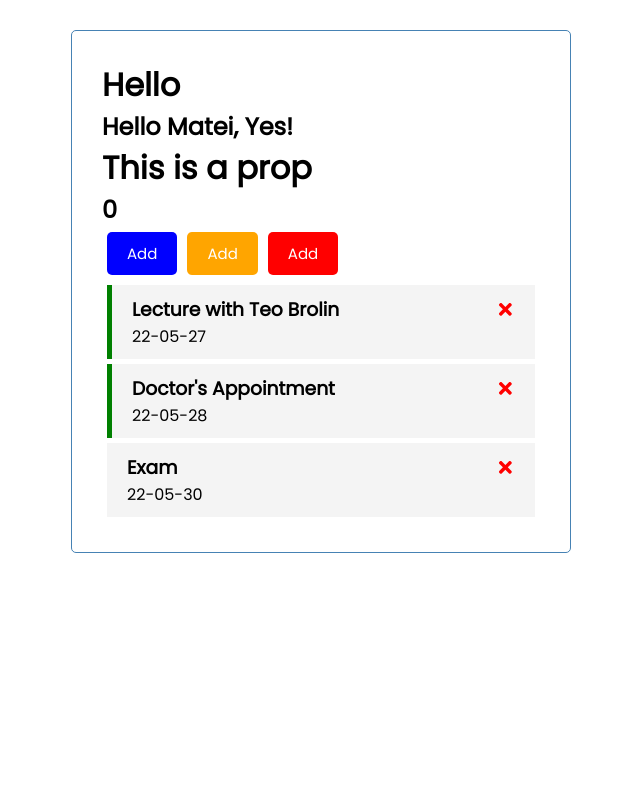
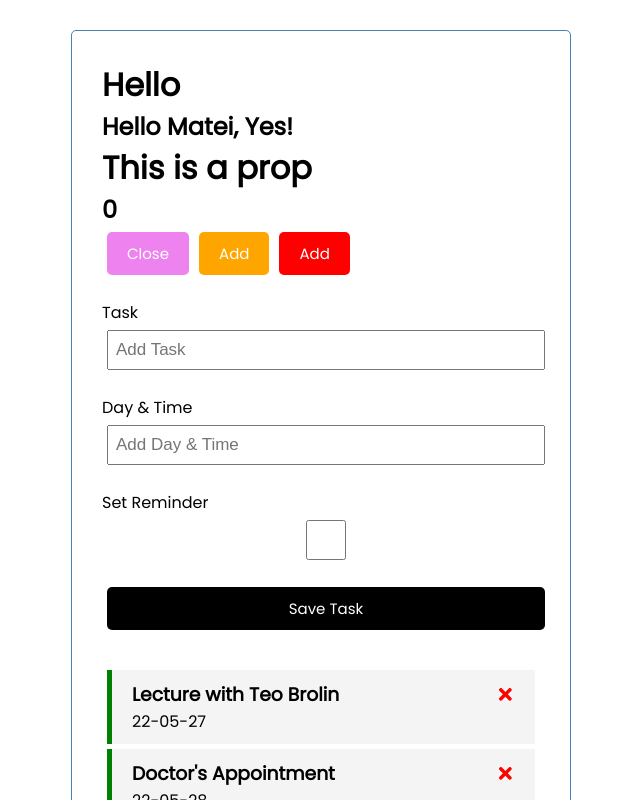
Before and after one commit to Matdrox/react-learning, a React (Create React App) app: page / in a window 1280 px wide. Shown: the top 800 px of the page, without its empty margins (319-959 px from the left). Built offline with nearby package versions, Linux system fonts and the light colour scheme.

Commit message:
Finished UI

```diff
--- a/src/App.js
+++ b/src/App.js
@@ -2,9 +2,12 @@
 import { useState } from 'react';
 import Header from './components/Header';
 import Tasks from './components/Tasks';
+import AddTask from './components/AddTask';
 
 // FUNCTION BASED
 const App = () => {
+  const [showAddTask, setShowAddTask] = useState(true);
+
   const [tasks, setTasks] = useState([
     {
       id: 1,
@@ -26,6 +29,14 @@
     },
   ]);
 
+  // ADD TASK
+  const addTask = (task) => {
+    const id = Math.floor(Math.random() * 10000) + 1;
+    alert(id);
+    const newTask = { id, ...task };
+    setTasks([...tasks, newTask]);
+  };
+
   // DELETE TASK
   const deleteTask = (id) => {
     setTasks(tasks.filter((task) => task.id !== id));
@@ -33,7 +44,11 @@
 
   // TOGGLE REMINDER
   const toggleReminder = (id) => {
-    setTasks(tasks.map((task) => (task.id === id ? {...task, reminder: !task.reminder} : task)));
+    setTasks(
+      tasks.map((task) =>
+        task.id === id ? { ...task, reminder: !task.reminder } : task
+      )
+    );
   };
 
   const name = 'Matei';
@@ -44,7 +59,12 @@
       <h2>
         Hello {name}, {x ? 'Yes' : 'No'}!
       </h2>
-      <Header title='This is a prop' />
+      <Header
+        title='This is a prop'
+        onAdd={() => setShowAddTask(!showAddTask)}
+        showAdd={showAddTask}
+      />
+      {showAddTask && <AddTask onAdd={addTask} />}
       {tasks.length > 0 ? (
         <Tasks tasks={tasks} onDelete={deleteTask} onToggle={toggleReminder} />
       ) : (
--- /dev/null
+++ b/src/components/AddTask.js
@@ -0,0 +1,60 @@
+import { useState } from 'react';
+
+const AddTask = ({ onAdd }) => {
+  const [text, setText] = useState('');
+  const [day, setDay] = useState('');
+  const [reminder, setReminder] = useState(false);
+
+  const onSubmit = (e) => {
+    e.preventDefault();
+
+    if (!text) {
+      alert('Please add a task');
+      return;
+    }
+
+    onAdd({ text, day, reminder });
+
+    setText('');
+    setDay('');
+    setReminder(false);
+  };
+
+  return (
+    <form className='add-form' onSubmit={onSubmit}>
+      <div className='form-control'>
+        <label>Task</label>
+        <input
+          type='text'
+          placeholder='Add Task'
+          value={text}
+          onChange={(e) => setText(e.target.value)}
+        ></input>
+      </div>
+
+      <div className='form-control'>
+        <label>Day & Time</label>
+        <input
+          type='text'
+          placeholder='Add Day & Time'
+          value={day}
+          onChange={(e) => setDay(e.target.value)}
+        ></input>
+      </div>
+
+      <div className='form-control'>
+        <label>Set Reminder</label>
+        <input
+          type='checkbox'
+          checked={reminder}
+          value={reminder}
+          onChange={(e) => setReminder(e.currentTarget.checked)}
+        ></input>
+      </div>
+
+      <input type='submit' value='Save Task' className='btn btn-block'></input>
+    </form>
+  );
+};
+
+export default AddTask;
--- a/src/components/Button.js
+++ b/src/components/Button.js
@@ -1,12 +1,12 @@
 import PropTypes from 'prop-types'
 
-const Button = ({ color, text, doSomething }) => {
+const Button = ({ color, text, onClick }) => {
   // const doSomething = (e) => {
   //   alert('WELCOME')
   // }
 
   return (
-    <button onClick={doSomething} style={{ backgroundColor: color }} className='btn'>
+    <button onClick={onClick} style={{ backgroundColor: color }} className='btn'>
       {text}
     </button>
   );
--- a/src/components/Header.js
+++ b/src/components/Header.js
@@ -2,18 +2,22 @@
 import Button from './Button';
 
 const Header = (props) => {
-  const doSomething = () => {
-    alert('YES')
-  }
+  // const onClick = () => {
+  //   alert('YES')
+  // }
   // ({title, numbers}) to get attributes directly
   return (
     <header classNames='header'>
       {/* <h1 style={headingStyle}>{props.title}</h1> */}
       <h1>{props.title}</h1>
       <h2>{props.number}</h2>
-      <Button color='blue' text='Add' doSomething={doSomething}/>
-      <Button color='orange' text='Add'/>
-      <Button color='red' text='Add'/>
+      <Button
+        color={props.showAdd ? 'violet' : 'blue'}
+        text={props.showAdd ? 'Close' : 'Add'}
+        onClick={props.onAdd}
+      />
+      <Button color='orange' text='Add' />
+      <Button color='red' text='Add' />
     </header>
   );
 };
```
